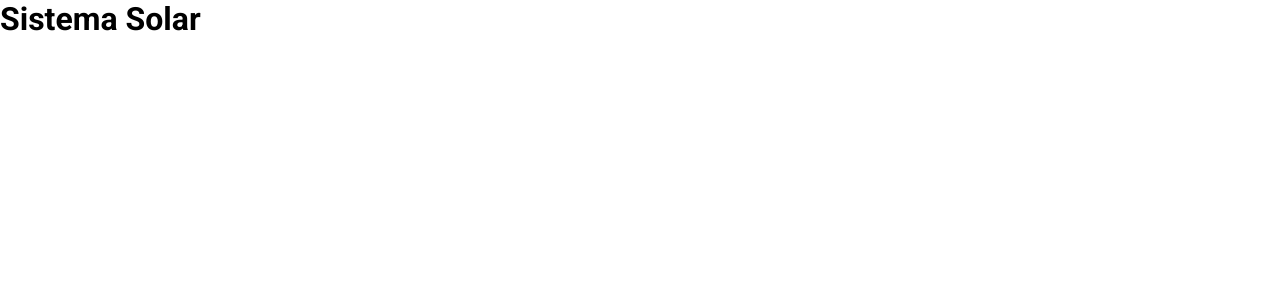
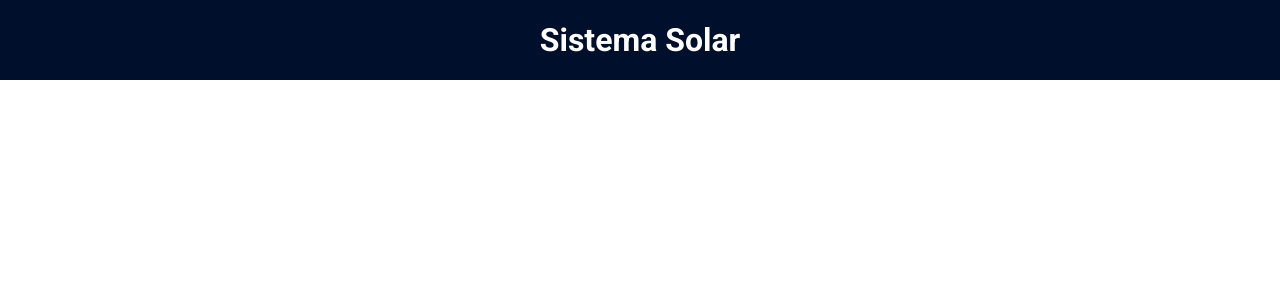
Before and after one commit to Grazziano/solar-system, a React (Vite) app: page / in a window 1280 px wide. Shown: the top 300 px of the page. Built offline with nearby package versions, Linux system fonts and the light colour scheme.

Commit message:
Defining color theme

```diff
--- a/src/App.tsx
+++ b/src/App.tsx
@@ -1,12 +1,14 @@
+import { ThemeProvider } from 'styled-components';
 import Header from './components/Header';
 import GlobalStyles from './styles/GlobalStyles';
+import dark from './styles/themes/dark';
 
 function App() {
   return (
-    <div>
+    <ThemeProvider theme={dark}>
       <GlobalStyles />
       <Header title="Sistema Solar" />
-    </div>
+    </ThemeProvider>
   );
 }
 
--- a/src/components/Header/index.tsx
+++ b/src/components/Header/index.tsx
@@ -1,4 +1,5 @@
 import React from 'react';
+import { HeaderContainer, Title } from './styles';
 
 interface IHeaderProps {
   title: string;
@@ -6,9 +7,9 @@ interface IHeaderProps {
 
 function Header({ title }: IHeaderProps) {
   return (
-    <header>
-      <h1>{title}</h1>
-    </header>
+    <HeaderContainer>
+      <Title>{title}</Title>
+    </HeaderContainer>
   );
 }
 
--- /dev/null
+++ b/src/components/Header/styles.ts
@@ -0,0 +1,13 @@
+import styled from 'styled-components';
+
+export const HeaderContainer = styled.header`
+  background-color: ${(props) => props.theme.colors.primary};
+  height: 10vh;
+  display: flex;
+  align-items: center;
+  justify-content: center;
+`;
+
+export const Title = styled.h1`
+  color: ${(props) => props.theme.colors.white};
+`;
--- /dev/null
+++ b/src/styles/themes/dark.ts
@@ -0,0 +1,11 @@
+export default {
+  title: 'dark',
+  colors: {
+    primary: '#000F2B',
+    secondary: '#1B264D',
+    tertiary: '#263B61',
+    white: '#FFF',
+    black: '#232323',
+    info: '#13576E',
+  },
+};
```
Also changed, not shown: src/styles/styled.d.ts (added, +15 -0 lines), 1 other file (tests, documents, lock files or other folders).
